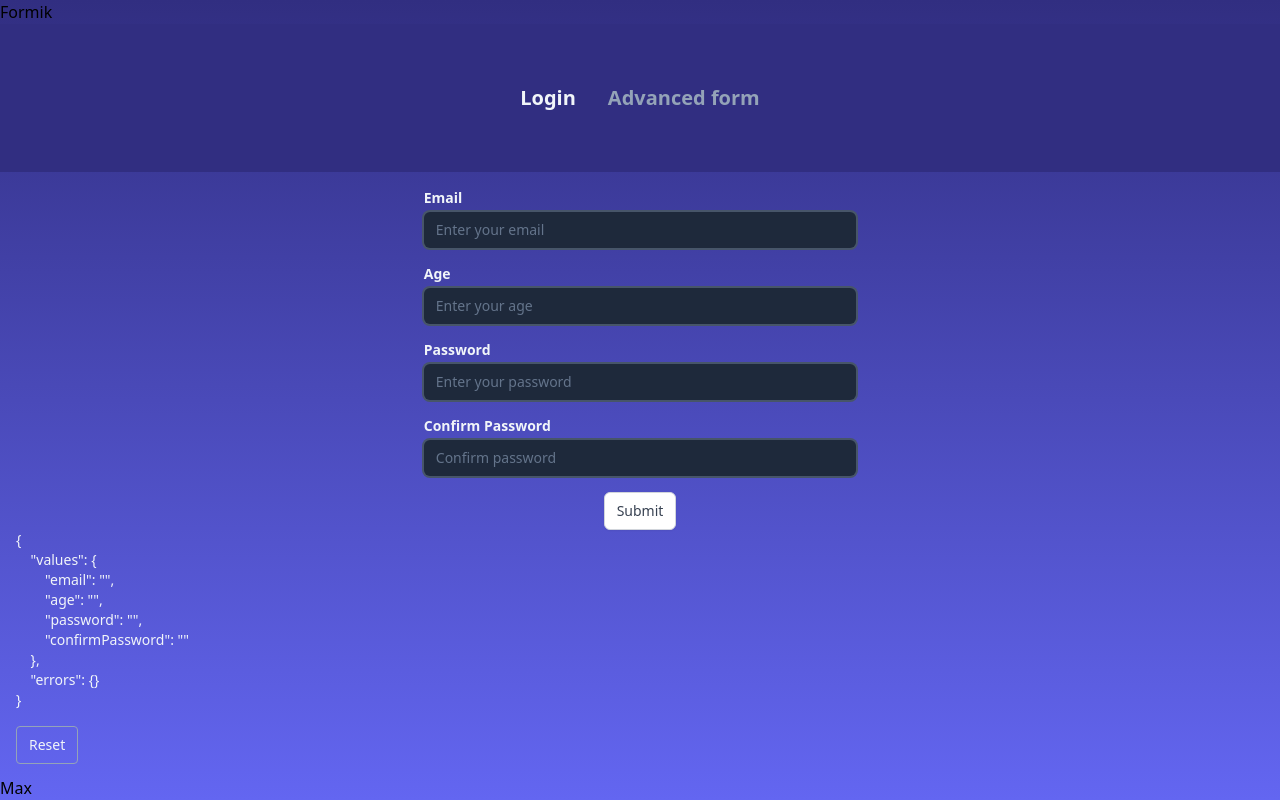
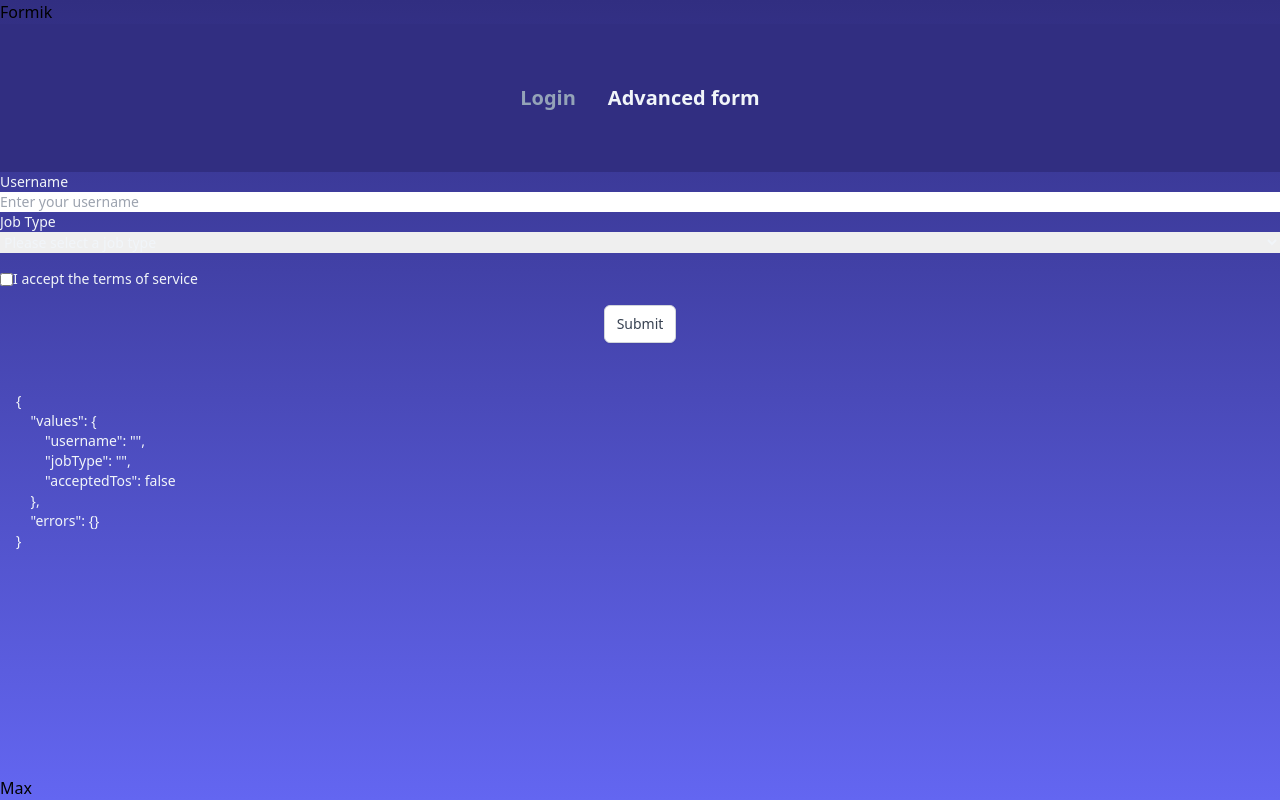
Before and after one commit to maxzz/forms-formik, a React (Vite) app: page / in a window 1280 px wide. Built offline with nearby package versions, Linux system fonts and the light colour scheme.

Commit message:
WIP. Form2. add basic styles

```diff
--- a/src/components/Form1/index.tsx
+++ b/src/components/Form1/index.tsx
@@ -1,5 +1,6 @@
 import { FormikHelpers, useFormik } from "formik";
 import { basicSchema } from "../../schemas";
+import { ErrorHint } from "../UI";
 
 type Values = {
     email: string;
@@ -14,10 +15,6 @@ const onSubmit = async (values: Values, actions: FormikHelpers<Values>) => {
     await new Promise((resolve) => setTimeout(resolve, 1000));
     actions.resetForm();
 };
-
-function ErrorHint({ msg }: { msg: string | boolean | undefined; }) {
-    return <> {msg ? <p className="tm-error-hint">{msg}</p> : undefined} </>;
-}
 
 export function Form1() {
     const {
--- a/src/components/Form2/CustomCheckbox.tsx
+++ b/src/components/Form2/CustomCheckbox.tsx
@@ -1,17 +1,21 @@
 import { InputHTMLAttributes } from "react";
 import { useField } from "formik";
+import { ErrorHint } from "../UI";
+import { classNames } from "../../utils/classnames";
 
 export function CustomCheckbox({ label, ...rest }: { label: string; name: string; } & InputHTMLAttributes<HTMLInputElement>) {
     const [field, meta] = useField(rest);
+    const hasError = meta.touched && meta.error;
     return (<>
         <div className="mt-4 flex items-center">
             <input
                 {...field}
                 {...rest}
-                className={meta.touched && meta.error ? "input-error" : ""} />
+                className={classNames(hasError && "input-error")}
+                />
             <span>{label}</span>
         </div>
 
-        {meta.touched && meta.error && <div className="error">{meta.error}</div>}
+        <ErrorHint msg={hasError} />
     </>);
 }
--- a/src/components/Form2/CustomInput.tsx
+++ b/src/components/Form2/CustomInput.tsx
@@ -1,15 +1,24 @@
 import { InputHTMLAttributes } from "react";
 import { useField } from "formik";
+import { ErrorHint } from "../UI";
+import { classNames } from "../../utils/classnames";
 
 export function CustomInput({ label, ...rest }: { label: string; name: string; } & InputHTMLAttributes<HTMLInputElement>) {
     const [field, meta] = useField(rest);
+    const hasError = meta.touched && meta.error;
     return (<>
-        <label>{label}</label>
-        <input
-            {...field}
-            {...rest}
-            className={meta.touched && meta.error ? "input-error" : ""}
-        />
-        {meta.touched && meta.error && <div className="error">{meta.error}</div>}
+        <label className="flex flex-col">
+            <span>
+                {label}
+            </span>
+
+            <input
+                {...field}
+                {...rest}
+                className={classNames(hasError && "input-error")}
+            />
+
+            <ErrorHint msg={hasError} />
+        </label>
     </>);
 }
--- a/src/components/Form2/CustomSelect.tsx
+++ b/src/components/Form2/CustomSelect.tsx
@@ -1,15 +1,18 @@
 import { SelectHTMLAttributes } from "react";
 import { useField } from "formik";
+import { ErrorHint } from "../UI";
+import { classNames } from "../../utils/classnames";
 
 export function CustomSelect({ label, ...rest }: { label: string; name: string; } & SelectHTMLAttributes<HTMLSelectElement>) {
     const [field, meta] = useField(rest);
+    const hasError = meta.touched && meta.error;
     return (<>
         <label>{label}</label>
         <select
             {...field}
             {...rest}
-            className={meta.touched && meta.error ? "input-error" : ""}
+            className={classNames(hasError && "input-error")}
         />
-        {meta.touched && meta.error && <div className="error">{meta.error}</div>}
+        <ErrorHint msg={hasError} />
     </>);
 }
--- a/src/components/Form2/index.tsx
+++ b/src/components/Form2/index.tsx
@@ -28,7 +28,7 @@ export function Form2() {
             onSubmit={onSubmit}
         >
             {({ values, errors, isSubmitting }) => (<>
-                <Form>
+                <Form className="flex flex-col">
 
                     <CustomInput
                         label="Username"
--- a/src/components/Page.tsx
+++ b/src/components/Page.tsx
@@ -13,7 +13,7 @@ function TabButton({ active, children, ...rest }: { active: boolean; } & HTMLAtt
 }
 
 export function Page() {
-    const [currentForm, setCurrentForm] = useState(0);
+    const [currentForm, setCurrentForm] = useState(1);
     return (
         // <div className="mx-auto min-w-[24ch] max-w-[80ch] h-full text-sm text-slate-100 grid grid-rows-[auto_1fr_auto]">
         <div className="h-full text-sm text-slate-100 flex flex-col">
--- /dev/null
+++ b/src/components/UI/index.tsx
@@ -0,0 +1,3 @@
+export function ErrorHint({ msg }: { msg: string | boolean | undefined; }) {
+    return <> {msg ? <p className="tm-error-hint">{msg}</p> : undefined} </>;
+}
```
